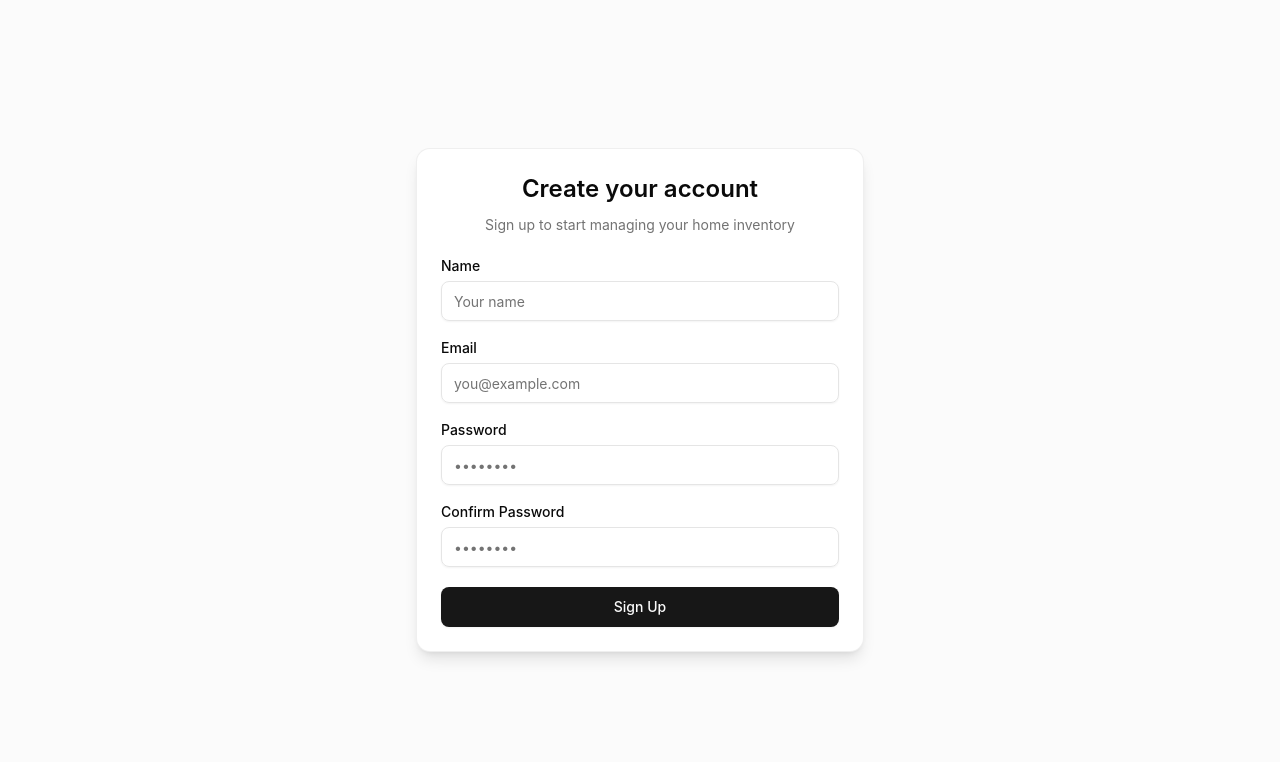
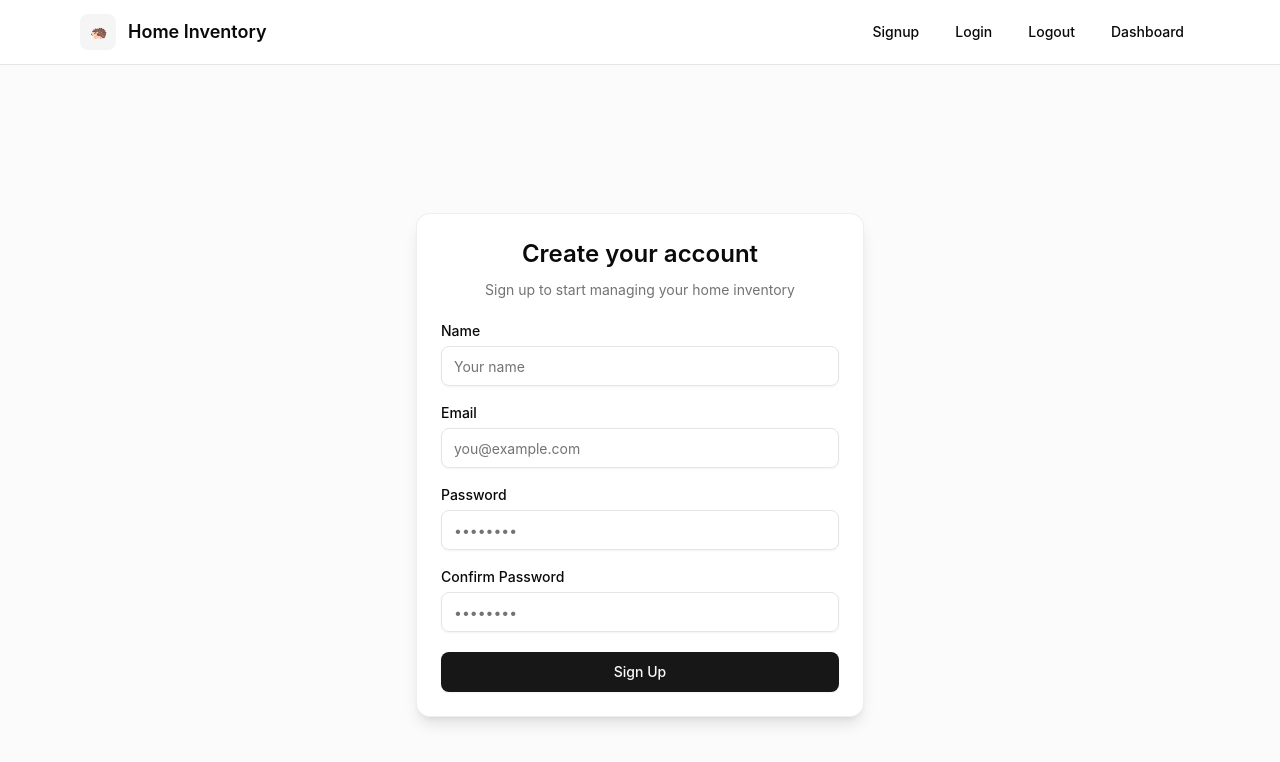
Before and after one commit to afk-hun/home-inventory-frontend, a React (Vite) app: page /signup in a window 1280 px wide. Shown: the top 762 px of the page. Built offline with nearby package versions, Linux system fonts and the light colour scheme.

Commit message:
feat: add responsive header

```diff
--- a/package.json
+++ b/package.json
@@ -22,6 +22,7 @@
   },
   "dependencies": {
     "@radix-ui/react-label": "^2.1.8",
+    "@radix-ui/react-navigation-menu": "^1.2.14",
     "@radix-ui/react-slot": "^1.2.4",
     "class-variance-authority": "^0.7.1",
     "clsx": "^2.1.1",
--- /dev/null
+++ b/src/components/Header.tsx
@@ -0,0 +1,81 @@
+import { useEffect, useState } from "react";
+
+import {
+	NavigationMenu,
+	NavigationMenuItem,
+	NavigationMenuLink,
+	NavigationMenuList,
+	navigationMenuTriggerStyle,
+} from "@/components/ui/navigation-menu";
+import { Button } from "@/components/ui/button";
+import { cn } from "@/lib/utils";
+
+const menuItems = [
+	{ label: "Signup", href: "/signup", needsAuth: false },
+	{ label: "Login", href: "/login", needsAuth: false },
+	{ label: "Logout", href: "/login", needsAuth: true },
+	{ label: "Dashboard", href: "/", needsAuth: true },
+];
+
+export default function Header() {
+	const [isMobileOpen, setIsMobileOpen] = useState(false);
+	const [isAuthenticated, setIsAuthenticated] = useState(false); // Replace with actual auth logic
+
+	useEffect(() => {
+		// TODO - Implement actual authentication check
+	})
+
+	return (
+		<header className="border-b bg-background">
+			<div className="mx-auto flex h-16 w-full max-w-6xl items-center justify-between px-4">
+				<a href="/" className="flex items-center gap-3">
+					<div className="flex h-9 w-9 items-center justify-center rounded-md bg-secondary text-sm font-bold text-primary-foreground">
+						🦔
+					</div>
+					<span className="text-lg font-semibold">Home Inventory</span>
+				</a>
+
+				<div className="hidden md:block">
+					<NavigationMenu>
+						<NavigationMenuList>
+							{menuItems.map((item) => (
+								<NavigationMenuItem key={item.label}>
+									<NavigationMenuLink asChild>
+										<a href={item.href} className={navigationMenuTriggerStyle()}>
+											{item.label}
+										</a>
+									</NavigationMenuLink>
+								</NavigationMenuItem>
+							))}
+						</NavigationMenuList>
+					</NavigationMenu>
+				</div>
+
+				<Button
+					variant="ghost"
+					className="md:hidden"
+					onClick={() => setIsMobileOpen((prev) => !prev)}
+					aria-expanded={isMobileOpen}
+					aria-label="Toggle navigation menu"
+				>
+					Menu
+				</Button>
+			</div>
+
+			<div className={cn("md:hidden", isMobileOpen ? "block border-t" : "hidden")}>
+				<nav className="mx-auto flex w-full max-w-6xl flex-col gap-1 px-4 py-3">
+					{menuItems.map((item) => (
+						<a
+							key={item.label}
+							href={item.href}
+							className="rounded-md px-3 py-2 text-sm font-medium hover:bg-accent hover:text-accent-foreground"
+							onClick={() => setIsMobileOpen(false)}
+						>
+							{item.label}
+						</a>
+					))}
+				</nav>
+			</div>
+		</header>
+	);
+}
--- /dev/null
+++ b/src/components/ui/navigation-menu.tsx
@@ -0,0 +1,79 @@
+import * as React from "react";
+import * as NavigationMenuPrimitive from "@radix-ui/react-navigation-menu";
+import { cva } from "class-variance-authority";
+
+import { cn } from "@/lib/utils";
+
+function NavigationMenu({
+	className,
+	children,
+	...props
+}: React.ComponentProps<typeof NavigationMenuPrimitive.Root>) {
+	return (
+		<NavigationMenuPrimitive.Root
+			data-slot="navigation-menu"
+			data-viewport={true}
+			className={cn(
+				"group/navigation-menu relative flex max-w-max flex-1 items-center justify-center",
+				className,
+			)}
+			{...props}
+		>
+			{children}
+		</NavigationMenuPrimitive.Root>
+	);
+}
+
+function NavigationMenuList({
+	className,
+	...props
+}: React.ComponentProps<typeof NavigationMenuPrimitive.List>) {
+	return (
+		<NavigationMenuPrimitive.List
+			data-slot="navigation-menu-list"
+			className={cn(
+				"group flex flex-1 list-none items-center justify-center gap-1",
+				className,
+			)}
+			{...props}
+		/>
+	);
+}
+
+function NavigationMenuItem({
+	className,
+	...props
+}: React.ComponentProps<typeof NavigationMenuPrimitive.Item>) {
+	return (
+		<NavigationMenuPrimitive.Item
+			data-slot="navigation-menu-item"
+			className={cn("relative", className)}
+			{...props}
+		/>
+	);
+}
+
+function NavigationMenuLink({
+	className,
+	...props
+}: React.ComponentProps<typeof NavigationMenuPrimitive.Link>) {
+	return (
+		<NavigationMenuPrimitive.Link
+			data-slot="navigation-menu-link"
+			className={cn(className)}
+			{...props}
+		/>
+	);
+}
+
+const navigationMenuTriggerStyle = cva(
+	"group inline-flex h-9 w-max items-center justify-center rounded-md bg-background px-4 py-2 text-sm font-medium hover:bg-accent hover:text-accent-foreground focus:bg-accent focus:text-accent-foreground disabled:pointer-events-none disabled:opacity-50 outline-none transition-colors",
+);
+
+export {
+	NavigationMenu,
+	NavigationMenuList,
+	NavigationMenuItem,
+	NavigationMenuLink,
+	navigationMenuTriggerStyle,
+};
--- a/src/main.tsx
+++ b/src/main.tsx
@@ -8,6 +8,7 @@ import {
 } from "react-router";
 import Dashboard from "./pages/Dashboard.tsx";
 import Signup from "./pages/Signup.tsx";
+import Header from "./components/Header.tsx";
 
 let router = createBrowserRouter([
   {
@@ -22,6 +23,9 @@ let router = createBrowserRouter([
 
 createRoot(document.getElementById("root")!).render(
 	<StrictMode>
-		<RouterProvider router={router} />
+    <div className="min-h-screen bg-background text-foreground">
+      <Header />
+      <RouterProvider router={router} />
+    </div>
 	</StrictMode>,
 );
```
Also changed, not shown: 1 other file (tests, documents, lock files or other folders).
